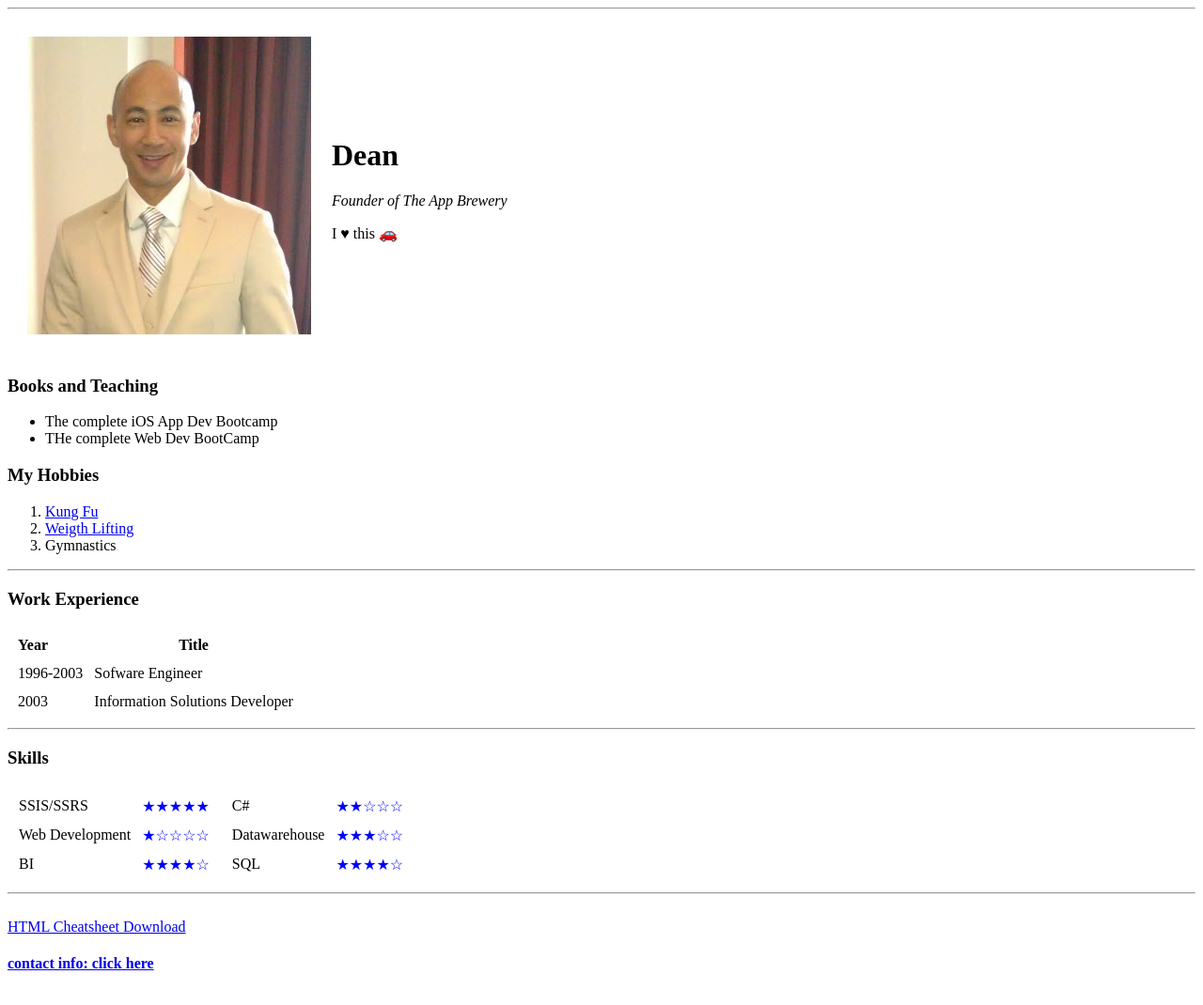
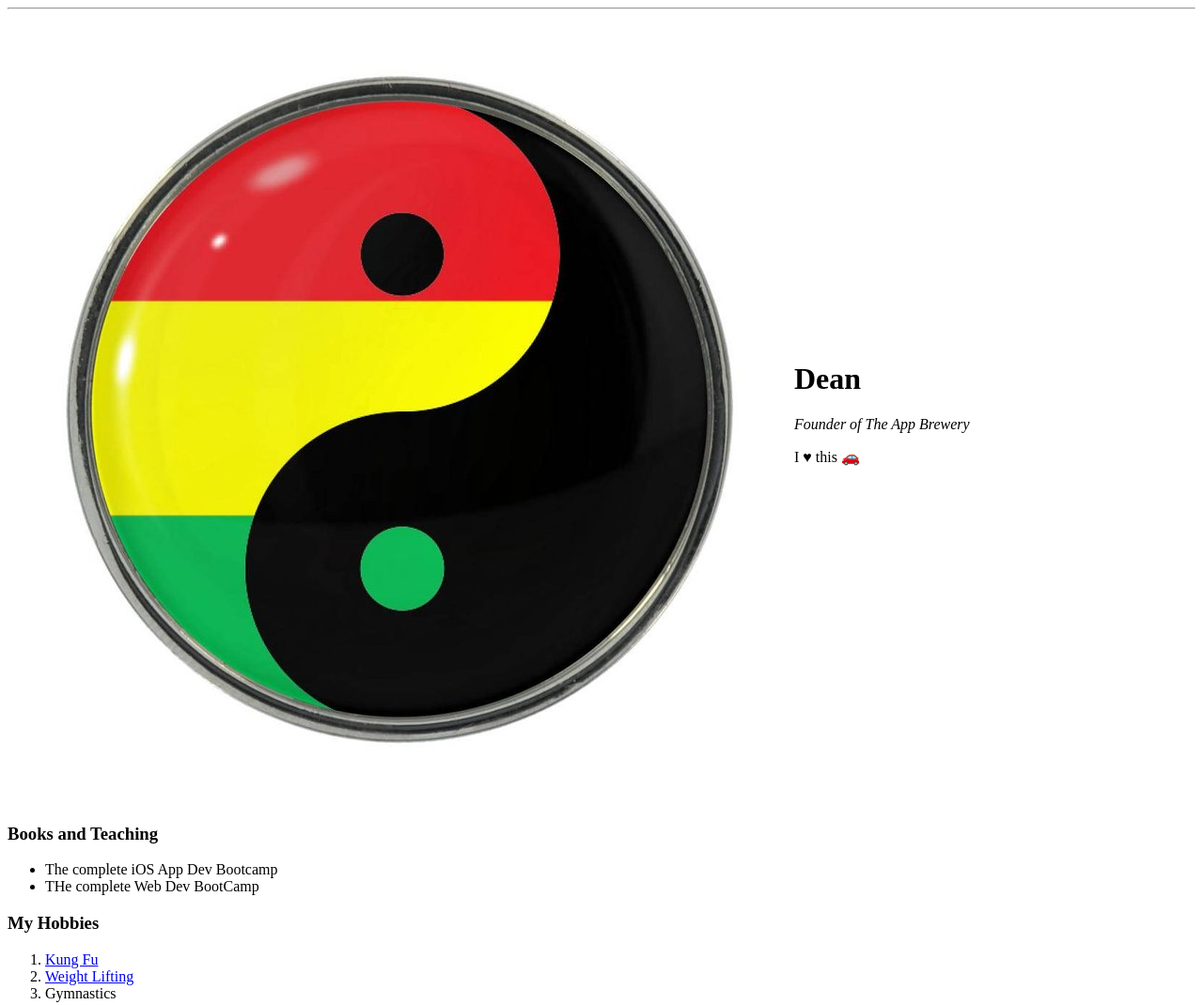
Before and after one commit to quickKick88/cv, a plain HTML site: page index.html in a window 1280 px wide. Shown: the top 1070 px of the page at 94% size. Drawn offline with Linux system fonts and the light colour scheme.

Commit message:
Update index.html

```diff
--- a/index.html
+++ b/index.html
@@ -3,14 +3,14 @@
 
 <head>
   <meta charset="utf-8">
-  <title>😎 Dean's Personal Site</title>
+  <title>😎 ReggaeMan Personal Site</title>
 </head>
 
 <body>
   <table cellspacing="20">
     <tr>
       <td>
-        <img src="Images\ProfilePic.jpg" alt="Dean's Profile Picture">
+        <img src="Images\YinYang.jpg" alt="Profile Picture">
       </td>
       <td>
         <h1>Dean</h1>
@@ -28,7 +28,7 @@
   <h3>My Hobbies</h3>
   <ol>
     <li><a href="http://www.dreamworks.com/kungfupanda☯/">Kung Fu</a></li>
-    <li><a href="https://boxlifemagazine.com/olympic-weightlifting-101/">Weigth Lifting</a></li>
+    <li><a href="https://en.wikipedia.org/wiki/Olympic_weightlifting">Weight Lifting</a></li>
     <li>Gymnastics</li>
   </ol>
 
@@ -66,7 +66,7 @@
           </tr>
           <tr>
             <td>Web Development</td>
-            <td><font color="blue">★☆☆☆☆</font></td>
+            <td><font color="blue">★★★☆☆</font></td>
           </tr>
           <tr>
             <td>BI</td>
@@ -82,7 +82,7 @@
             </tr>
             <tr>
               <td>Datawarehouse</td>
-              <td><font color="blue">★★★☆☆</font></td>
+              <td><font color="blue">★★★★☆</font></td>
             </tr>
             <tr>
               <td>SQL</td>
```
